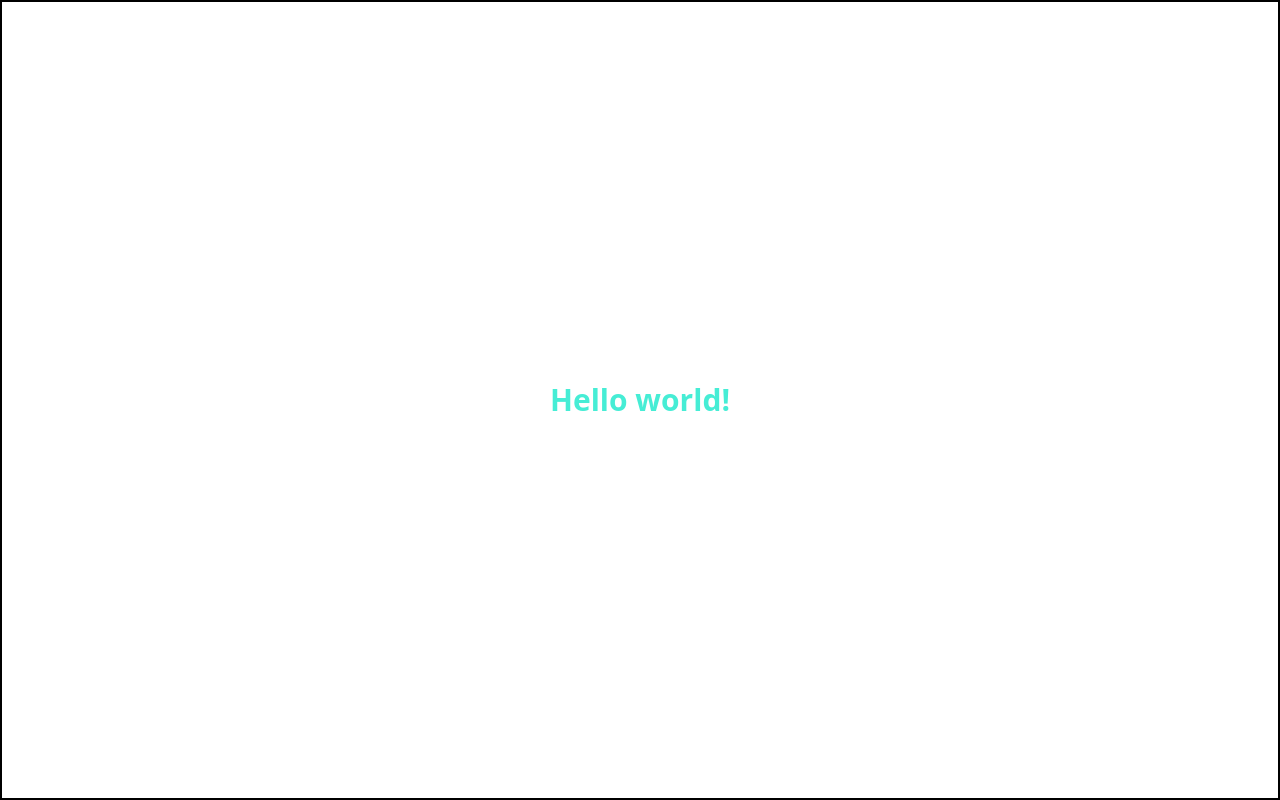
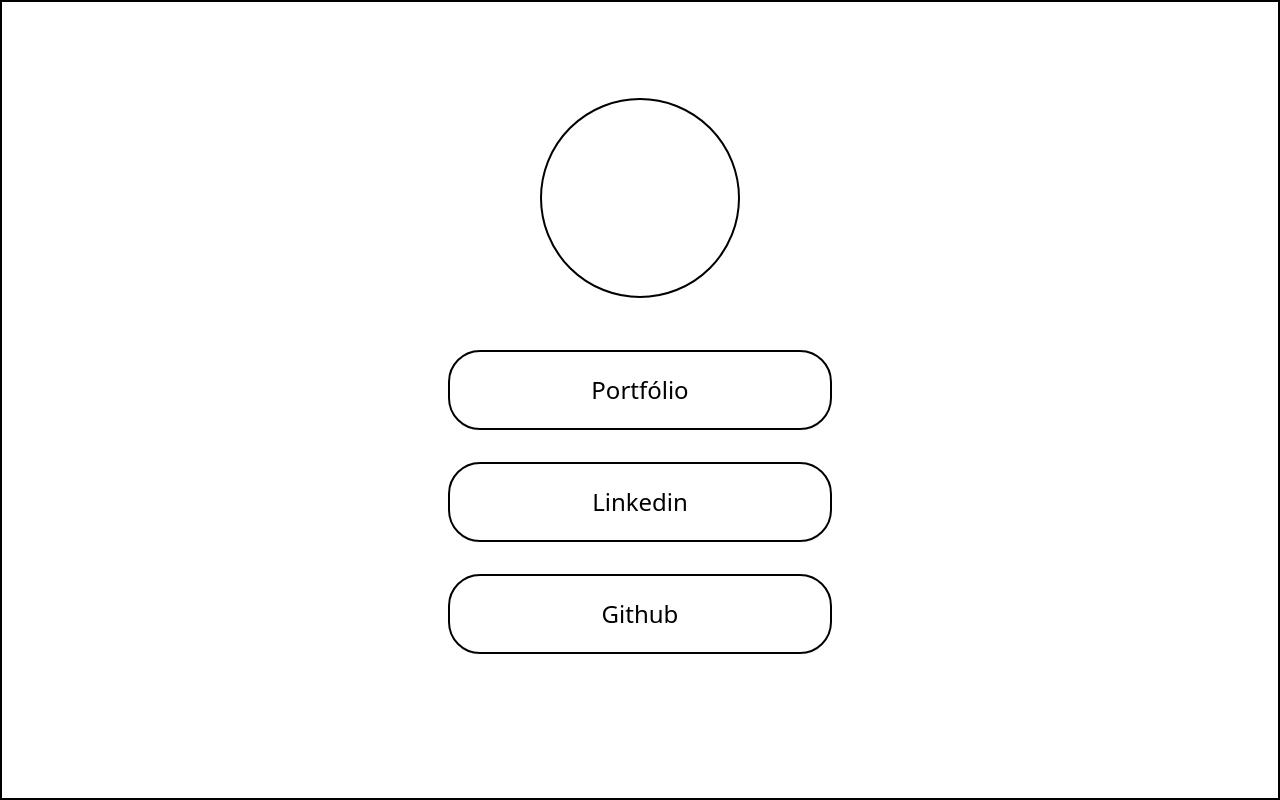
Before and after one commit to lucassantDev/tailwindLearn, a website: page src/index.html in a window 1280 px wide. Drawn offline with nearby package versions, Linux system fonts and the light colour scheme; files that its build step writes are made by us from their sources.

Commit message:
trabalhando div's - 2025-03-26

```diff
--- a/src/index.html
+++ b/src/index.html
@@ -6,10 +6,25 @@
   <link href="./output.css" rel="stylesheet">
 </head>
 <body>
-  <div class="flex items-center justify-center border-2 w-full min-h-screen">
-    <h1 class="text-3xl text-teal-300 font-bold text-center">
-      Hello world!
-    </h1>
+  <div class="flex items-center justify-center flex-col border-2 w-full h-screen">
+
+    <div class="w-50 h-50 border-2 radius rounded-full" >
+      <!-- imagem aqui -->
+    </div>
+
+    <div class="w-126 h-96 flex items-center flex-col mt-5">
+      <div class="w-96 h-20 border-2 mt-8 flex items-center justify-center cursor-pointer rounded-4xl">
+        <p class="font-medium text-lg text-[24px]">Portfólio</p>
+      </div>
+      <div class="w-96 h-20 border-2 mt-8 flex items-center justify-center cursor-pointer rounded-4xl">
+        <p class="font-medium text-lg text-[24px]">Linkedin</p>
+      </div>
+      <div class="w-96 h-20 border-2 mt-8 flex items-center justify-center cursor-pointer rounded-4xl">
+        <p class="font-medium text-[24px]">Github</p>
+      </div>
+    </div>
+
   </div>
+
 </body>
 </html>
--- a/src/input.css
+++ b/src/input.css
@@ -1 +1,5 @@
 @import "tailwindcss";
+
+@theme{
+    --font-principal: 30px;
+}
--- a/tailwind.config.js
+++ /dev/null
@@ -1,8 +0,0 @@
-/** @type {import('tailwindcss').Config} */
-module.exports = {
-    content: [],
-    theme: {
-        extend: {},
-    },
-    plugins: []
-}
```
